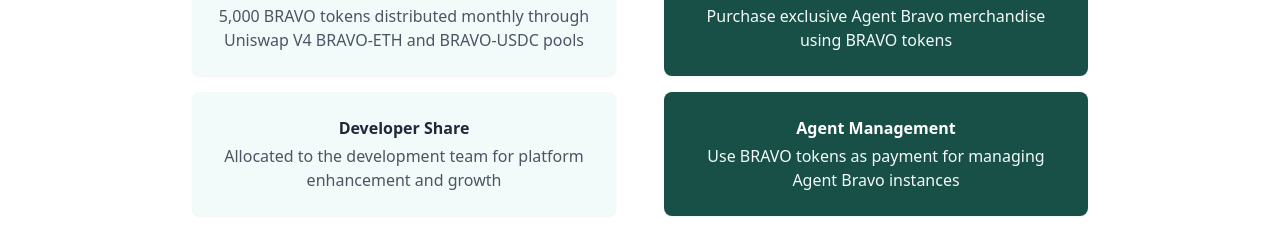
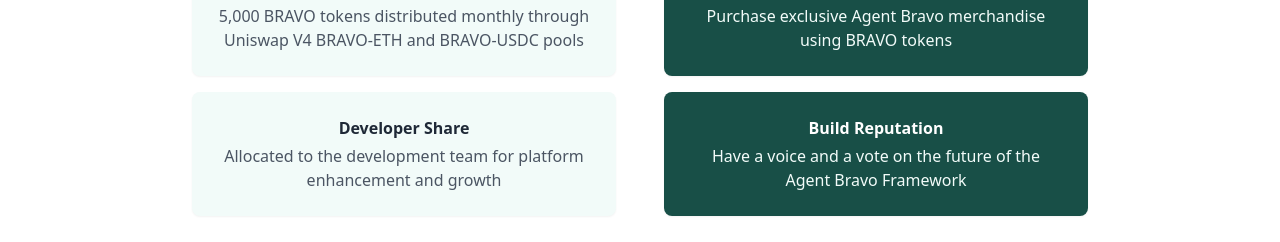
Before and after one commit to mikeghen/agent-bravo-frontend, a React (Vite) app: page / in a window 1280 px wide. Shown: the part 1986-2228 px from the top of the page. Built offline with nearby package versions, Linux system fonts and the light colour scheme.

Commit message:
Update Agent Bravo utility description
Updated the description of the "Agent Management" utility in the Token Details section to reflect the new functionalities: "Build Reputation" and "Have a voice and a vote on the future of the Agent Bravo Framework".

```diff
--- a/src/components/token/TokenDetailsSection.tsx
+++ b/src/components/token/TokenDetailsSection.tsx
@@ -56,8 +56,8 @@ const TokenDetailsSection = () => {
             isUtility={true}
           />
           <DetailCard
-            title="Agent Management"
-            description="Use BRAVO tokens as payment for managing Agent Bravo instances"
+            title="Build Reputation"
+            description="Have a voice and a vote on the future of the Agent Bravo Framework"
             isUtility={true}
           />
         </div>
```
